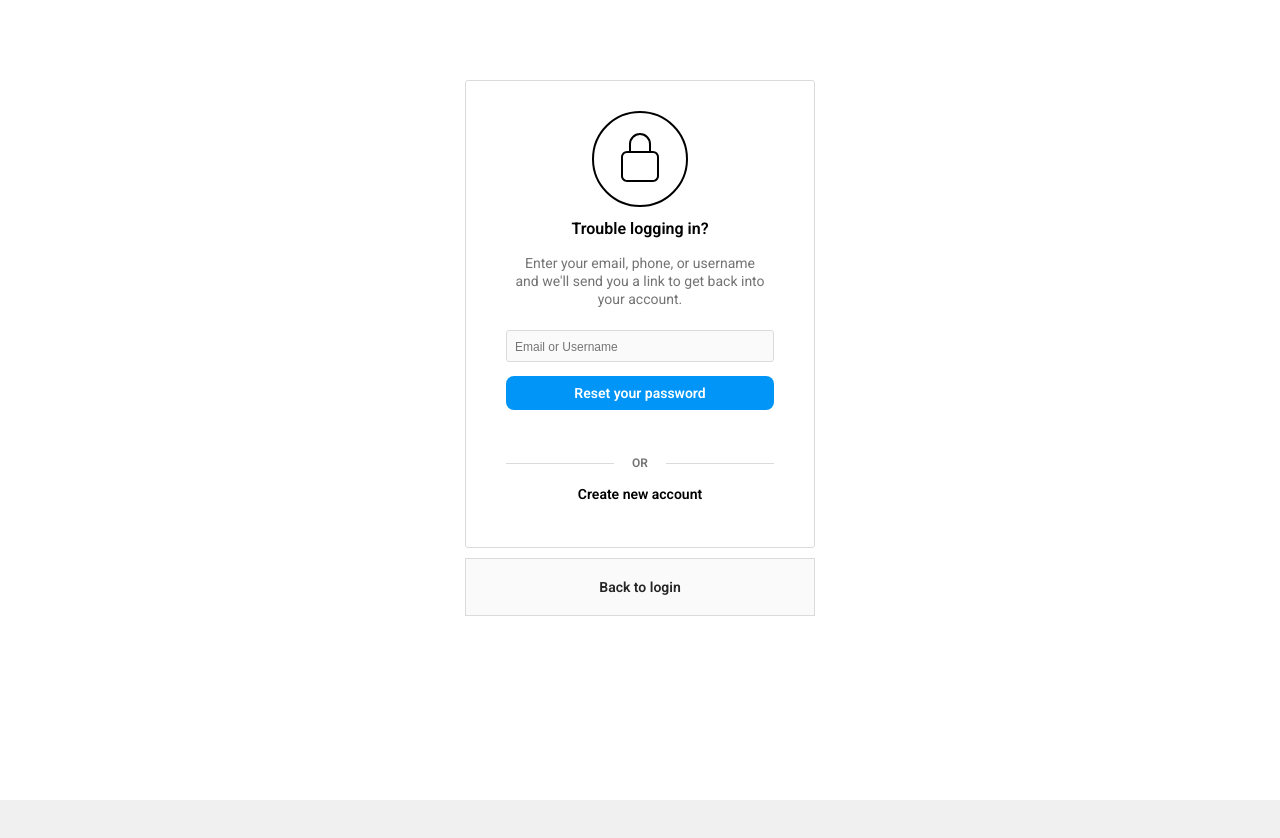
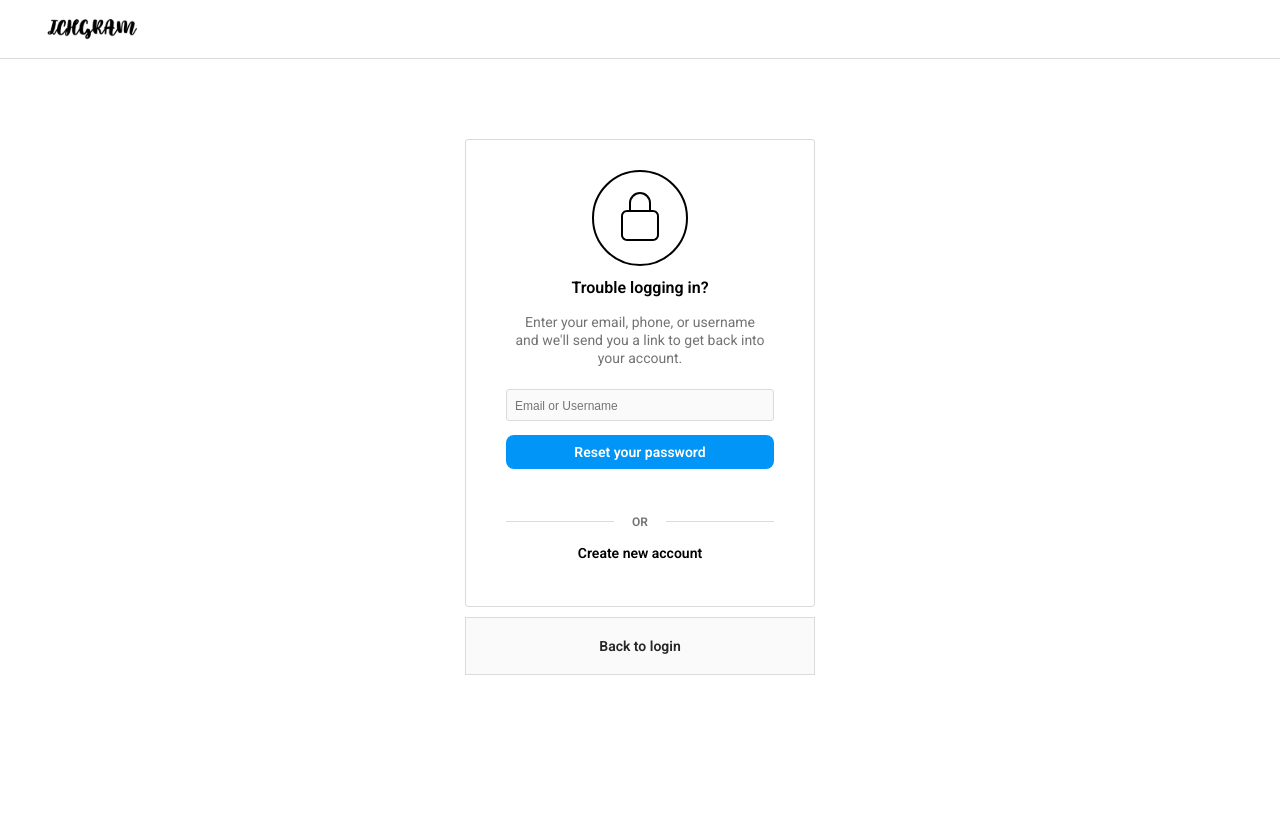
Before and after one commit to OnlyTrable/OnlyTrable-final-frontend, a React app: page /reset in a window 1280 px wide. Shown: the top 838 px of the page. Before the commit the page ends 800 px from the top, so only its background shows below. Built offline with nearby package versions, Linux system fonts and the light colour scheme; the HTML template or start-up script is replaced by a standard one.

Commit message:
Додав header до стрінки сбросу паролю

```diff
--- a/src/pages/ResetPages/ResetPage.module.css
+++ b/src/pages/ResetPages/ResetPage.module.css
@@ -1,3 +1,15 @@
+.header {
+    background: #fff;
+    width: 100%;
+    border-bottom: 1px solid #dbdbdb; /* Щоб візуально об'єднати з контейнером форми, якщо потрібно */
+    align-items: start;
+}
+
+.headerLogo {
+    width: 97px;
+    height: auto;
+    margin: 1px auto 2px 44px;
+}
 .pageWrapper {
   display: flex;
   flex-direction: column;
--- a/src/pages/ResetPages/ResetPages.jsx
+++ b/src/pages/ResetPages/ResetPages.jsx
@@ -4,13 +4,12 @@ import { yupResolver } from "@hookform/resolvers/yup";
 import * as yup from "yup";
 import styles from "./ResetPage.module.css";
 import Input from "../../components/Input/Input.jsx";
-import Button from '../../components/Button/Button.jsx';
+import Button from "../../components/Button/Button.jsx";
 import LockIcon from "../../assets/icons/trouble.svg";
+import logo from "../../assets/icons/logo.svg";
 
 const schema = yup.object().shape({
-  identifier: yup
-    .string()
-    .required("Email, phone, or username is required"),
+  identifier: yup.string().required("Email, phone, or username is required"),
 });
 
 const ResetPage = () => {
@@ -27,16 +26,20 @@ const ResetPage = () => {
   };
 
   return (
+    <div>
+        <header className={styles.header}>
+        <img src={logo} alt="ICHGRAM logo" className={styles.headerLogo} />
+      </header>
     <div className={styles.pageWrapper}>
+
       <div className={styles.container}>
         <img src={LockIcon} alt="Lock icon" className={styles.lockIcon} />
 
-        <h3 className={styles.title}>
-          Trouble logging in?
-        </h3>
+        <h3 className={styles.title}>Trouble logging in?</h3>
 
         <p className={styles.description}>
-          Enter your email, phone, or username and we'll send you a link to get back into your account.
+          Enter your email, phone, or username and we'll send you a link to get
+          back into your account.
         </p>
 
         <form className={styles.form} onSubmit={handleSubmit(onSubmit)}>
@@ -47,10 +50,7 @@ const ResetPage = () => {
             placeholder="Email or Username"
           />
 
-          <Button
-            text="Reset your password"
-            type="submit"
-          />
+          <Button text="Reset your password" type="submit" />
         </form>
 
         {/* OR divider */}
@@ -73,6 +73,7 @@ const ResetPage = () => {
         </a>
       </div>
     </div>
+    </div>
   );
 };
 
```
